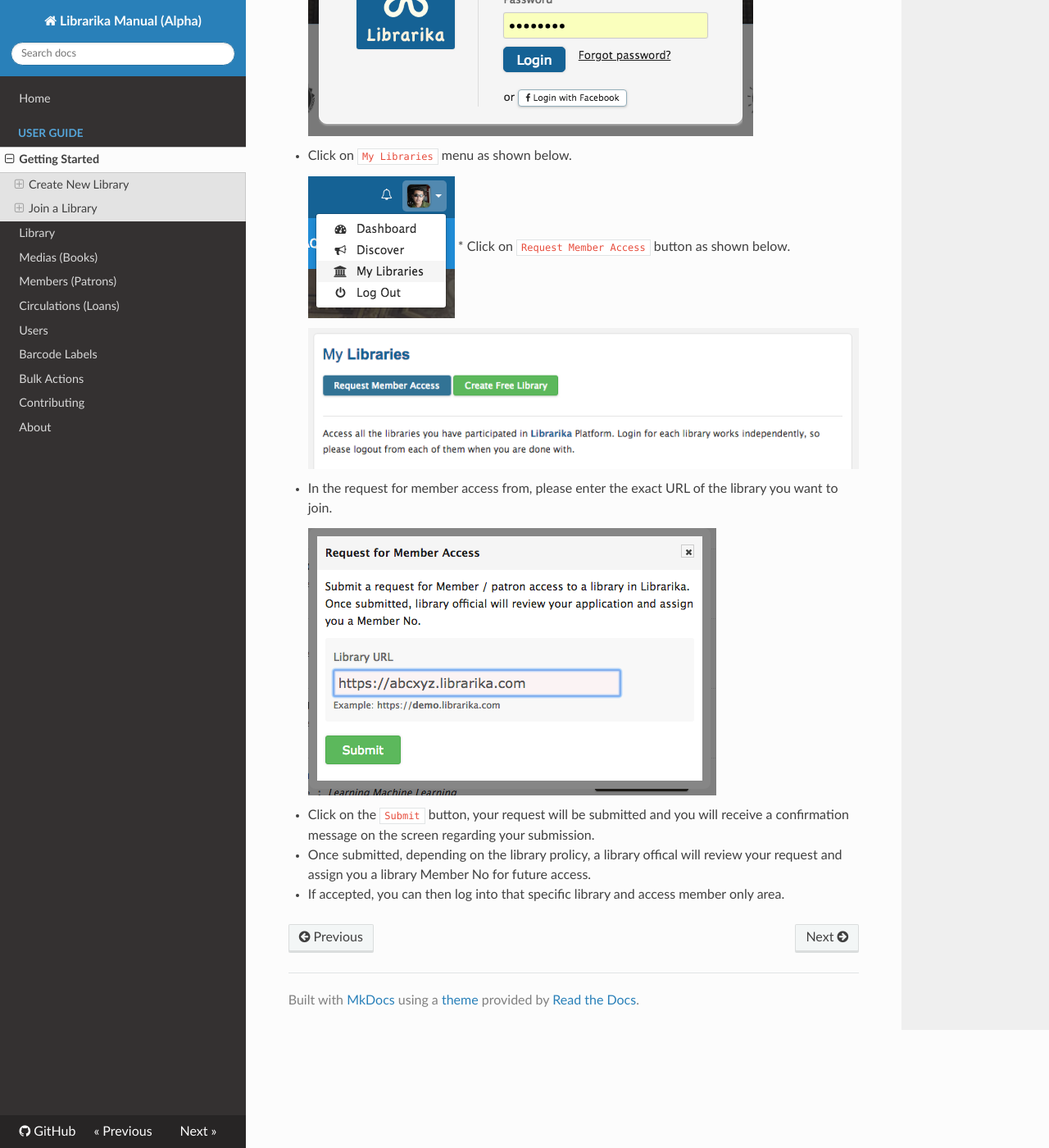
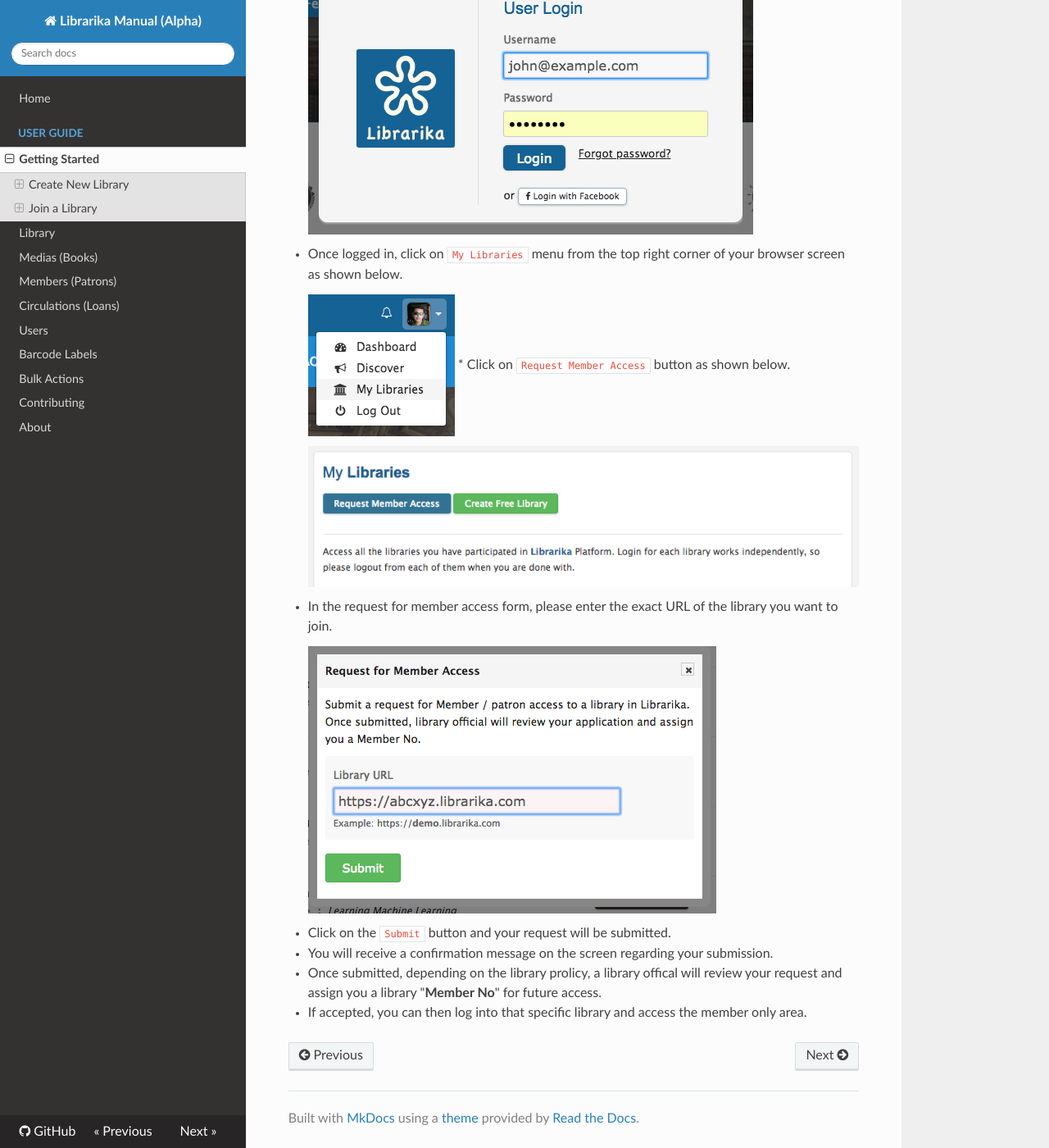
Before and after one commit to Librarika/manual, an MkDocs documentation site: the page built from docs/getting-started.md, in a window 1280 px wide and 1400 px high, scrolled down 6307 px. Shown: the whole window at 82% size. Built offline with MkDocs 1.6.1, drawn with Linux system fonts in a browser that asks for light colours; nearby versions of some CDN libraries; old or Windows-style settings are respelled for this version of MkDocs; some of the changed text lies outside the part shown.

Commit message:
Updated member joining docs.

```diff
--- a/docs/getting-started.md
+++ b/docs/getting-started.md
@@ -69,26 +69,28 @@
 
 ## Join a Library
 
-You can join a library in different ways.
+You can join a library in two different ways.
 
 * A library staff may invite you to join their library as a member (patron).
-* Or, you can sign up for a Librarika account on your own. Then send a member request to a specific library to join.
+* Or, you can sign up for a Librarika account on your own. Then submit a member access request to a specific library of your choice.
 
-### a. Join From Invitation
+Both methods are covered in this below sections:
+
+### a. Join from invitation email
 
 This is the simplest way to join a library. Open the invitation email in your mail box.
 
-* Log out of libraria before you proceed.
+> **Cuation!** If you are already logged in, please log out of Librarika before you proceed.
+
 * Open the invitaion email and click on the activation link from the email.
-* You will see the Join Library form.
-
+* The Join Library form will be opened in your browser.
 * For existing Librarika user:
 	* Select `No, I already have an account in Librarika` radio box.
 
 		![Join library form](img/join-library-form.png)
 
 	* Enter login email address and password and click on Login.
-	* Clik on `Yes, please join me in.` button. You will then be joined to the library.
+	* Then, click on `Yes, please join me in.` button. You will then be joined to the library.
 
 		![Join library confirmation page](img/join-library-confirm-joining.png)
 
@@ -98,8 +100,8 @@
 		![Join library form new user](img/join-library-form-new-user.png)
 
 	* Enter _name_, _email address_ and _password_ for your new account.
-	* Click on `I agree, please create my account`.
-	* Clik on `Yes, please join me in.` button. You will then be joined to the library.
+	* Click on `I agree, please create my account`. A new account will be created and you will be logged into it automatically.
+	* Now click on `Yes, please join me in.` button. You will then be joined to the library.
 
 		![Join library confirmation page](img/join-library-confirm-joining.png)
 
@@ -107,26 +109,27 @@
 * Once you join a library as a member, you can access the member only section of the library, browse library catalog (for both public and private libraries), submit reservation request, see current check-out items, write reviews etc.
 
 
-### b. Send Member Request
+### b. Submit member access request
 
-You can proactively join a library by sending the member request from our **[Librarika.com](https://librarika.com)** global site.
+You can proactively join a library by submitting the member access request from our **[Librarika.com](https://librarika.com)** global site.
 
 * Please go to [Librarika.com](https://librarika.com)
-* Log inot your librarika account
+* Log into your librarika account with your login id and password.
 
 	![Librarika login form](img/librarika-login.png)
 
-* Click on `My Libraries` menu as shown below.
+* Once logged in, click on `My Libraries` menu from the top right corner of your browser screen as shown below.
 
 	![Librarika login form](img/my-libraries-menu.png)
 * Click on `Request Member Access` button as shown below.
 
 	![Librarika login form](img/my-libraries-page.png)
 
-* In the request for member access from, please enter the exact URL of the library you want to join.
+* In the request for member access form, please enter the exact URL of the library you want to join.
 
 	![Librarika login form](img/member-request-form.png)
 
-* Click on the `Submit` button, your request will be submitted and you will receive a confirmation message on the screen regarding your submission.
-* Once submitted, depending on the library prolicy, a library offical will review your request and assign you a library Member No for future access.
-* If accepted, you can then log into that specific library and access member only area.
+* Click on the `Submit` button and your request will be submitted.
+* You will receive a confirmation message on the screen regarding your submission.
+* Once submitted, depending on the library prolicy, a library offical will review your request and assign you a library "**Member No**" for future access.
+* If accepted, you can then log into that specific library and access the member only area.
```
